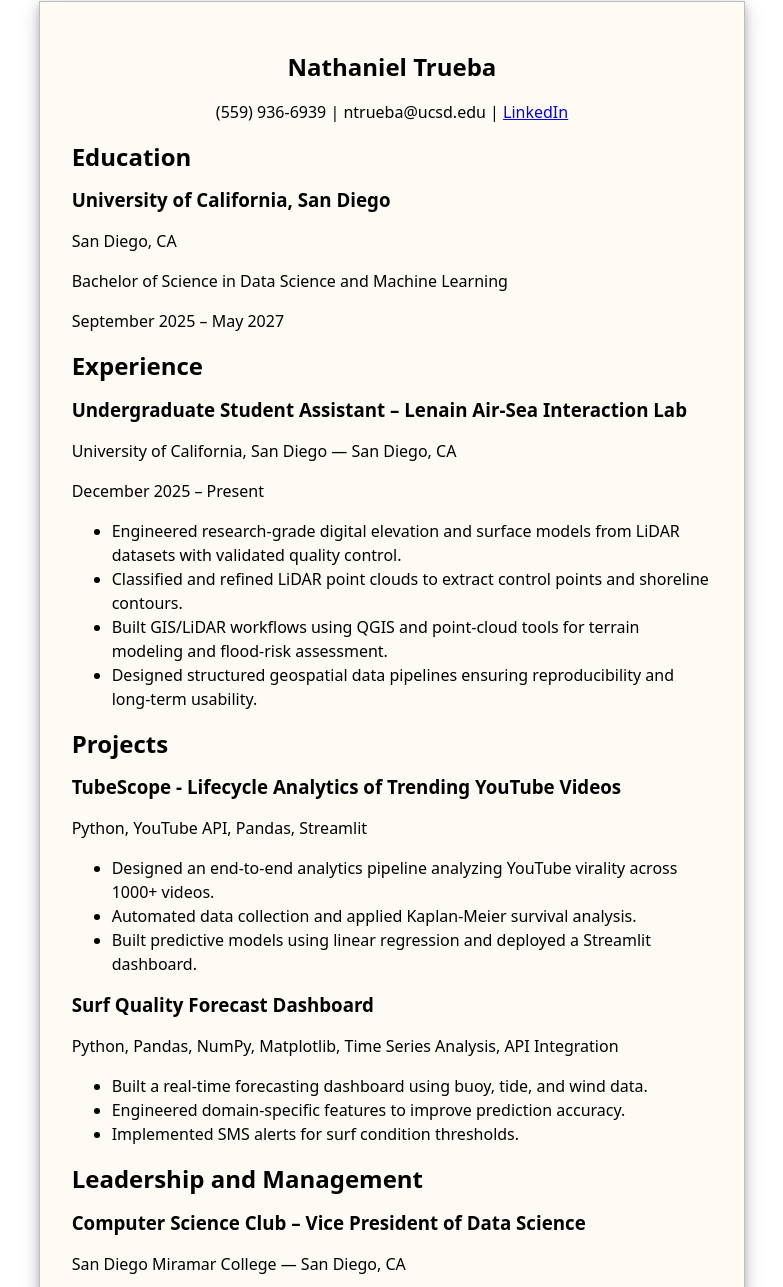
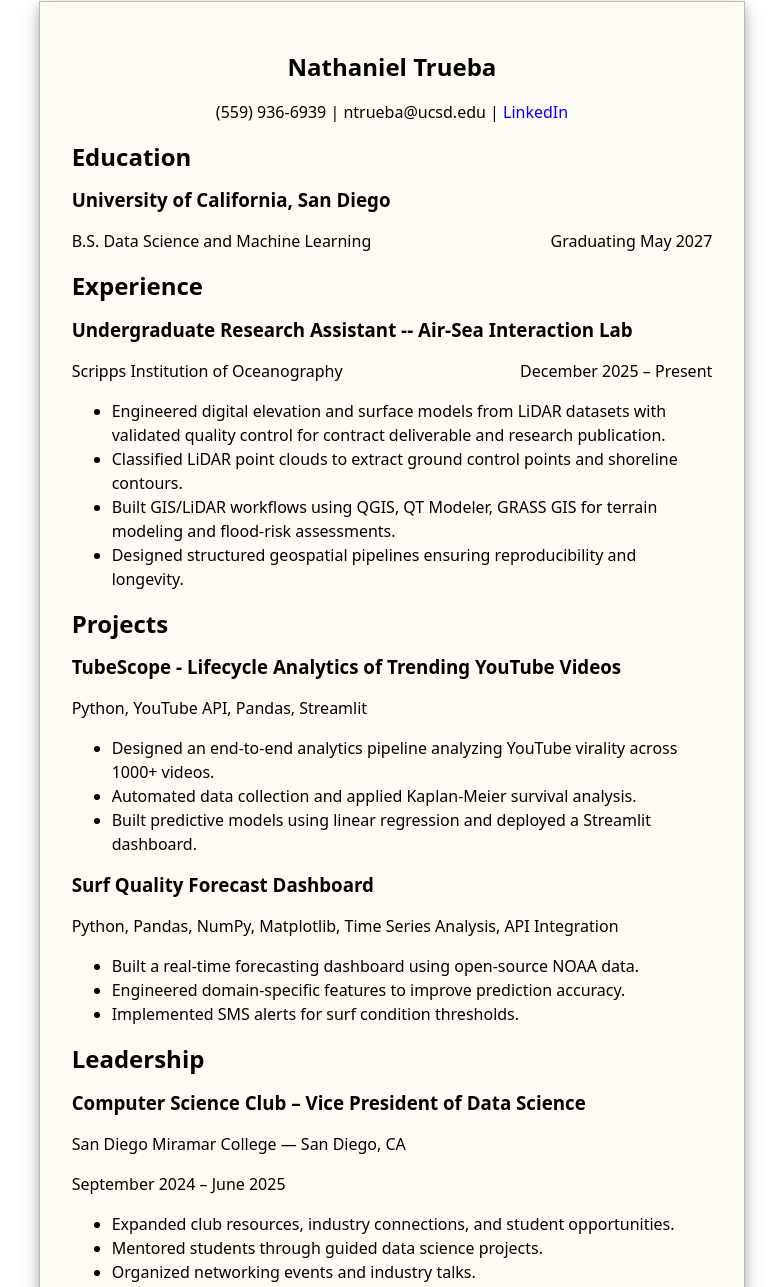
Before and after one commit to nathaniel-trueba/portfolio, a plain HTML site: page resume/index.html in a window 1280 px wide. Shown: the part 241-1528 px from the top of the page, without its empty margins (248-1031 px from the left). Drawn offline with Linux system fonts and the light colour scheme.

Commit message:
resume updates

```diff
--- a/resume/index.html
+++ b/resume/index.html
@@ -27,23 +27,26 @@
         <h2>Education</h2>
         <article>
             <h3>University of California, San Diego</h3>
-            <p>San Diego, CA</p>
-            <p>Bachelor of Science in Data Science and Machine Learning</p>
-            <time>September 2025 – May 2027</time>
+            <div class="resume-row">
+            <p>B.S. Data Science and Machine Learning</p>
+            <time>Graduating May 2027</time>
+        </div>
         </article>
     </section>
 
     <section>
         <h2>Experience</h2>
         <article>
-            <h3>Undergraduate Student Assistant – Lenain Air-Sea Interaction Lab</h3>
-            <p>University of California, San Diego — San Diego, CA</p>
+            <h3>Undergraduate Research Assistant  --  Air-Sea Interaction Lab</h3>
+            <div class="resume-row">
+            <p>Scripps Institution of Oceanography</p>
             <time>December 2025 – Present</time>
+        </div>
             <ul>
-                <li>Engineered research-grade digital elevation and surface models from LiDAR datasets with validated quality control.</li>
-                <li>Classified and refined LiDAR point clouds to extract control points and shoreline contours.</li>
-                <li>Built GIS/LiDAR workflows using QGIS and point-cloud tools for terrain modeling and flood-risk assessment.</li>
-                <li>Designed structured geospatial data pipelines ensuring reproducibility and long-term usability.</li>
+                <li>Engineered digital elevation and surface models from LiDAR datasets with validated quality control for contract deliverable and research publication.</li>
+                <li>Classified LiDAR point clouds to extract ground control points and shoreline contours.</li>
+                <li>Built GIS/LiDAR workflows using QGIS, QT Modeler, GRASS GIS for terrain modeling and flood-risk assessments.</li>
+                <li>Designed structured geospatial pipelines ensuring reproducibility and longevity.</li>
             </ul>
         </article>
     </section>
@@ -65,7 +68,7 @@
             <h3>Surf Quality Forecast Dashboard</h3>
             <p>Python, Pandas, NumPy, Matplotlib, Time Series Analysis, API Integration</p>
             <ul>
-                <li>Built a real-time forecasting dashboard using buoy, tide, and wind data.</li>
+                <li>Built a real-time forecasting dashboard using open-source NOAA data.</li>
                 <li>Engineered domain-specific features to improve prediction accuracy.</li>
                 <li>Implemented SMS alerts for surf condition thresholds.</li>
             </ul>
@@ -73,7 +76,7 @@
     </section>
 
     <section>
-        <h2>Leadership and Management</h2>
+        <h2>Leadership</h2>
         <article>
             <h3>Computer Science Club – Vice President of Data Science</h3>
             <p>San Diego Miramar College — San Diego, CA</p>
@@ -88,25 +91,24 @@
 
     <section>
         <h2>Skills</h2>
-
         <article>
             <h3>Programming & Visualization</h3>
-            <p>Pandas, SQL, NumPy, Scikit-Learn, Plotly, Tableau, Matplotlib, Seaborn, AWS</p>
+            <p>Pandas, NumPy, SQL, Scikit-Learn, Tableau, Matplotlib, Seaborn, AWS</p>
         </article>
 
         <article>
-            <h3>Machine Learning & Predictive Modeling</h3>
-            <p>Regression, Feature Engineering, Time-Series Analysis, XGBoost, Random Forest, ARIMA, K-Means, Neural Networks (MLP), NLP</p>
+            <h3>Machine Learning & Prediction</h3>
+            <p>Regression, Feature Engineering, Time-Series Analysis, XGBoost, Random Forest, K-Means, Neural Networks, Sentiment Analysis, Support Vector Machines</p>
         </article>
 
         <article>
-            <h3>Statistics and Mathematics</h3>
-            <p>Hypothesis testing, A/B testing, Probability, Linear algebra, Optimization, Principal Component Analysis, Support Vector Machines</p>
+            <h3>Math and Statistics</h3>
+            <p>Hypothesis Testing, A/B Testing, Probability, Linear Algebra, Principal Component Analysis</p>
         </article>
 
         <article>
             <h3>Relevant Coursework</h3>
-            <p>Python, Data Structures & Algorithms, Java, C++, Linear Algebra, Data Science, Exploratory Data Analysis, Machine Learning, Statistical Methods</p>
+            <p>Python, Data Structures & Algorithms, Java, C++, Linear Algebra, Data Science in Practice, Exploratory Data Analysis, Fundamentals of Machine Learning, Statistical Methods</p>
         </article>
     </section>
 </div>
--- a/style.css
+++ b/style.css
@@ -98,6 +98,24 @@ h1 {
   box-shadow: 0 4px 8px 0 rgba(0, 0, 0, 0.2), 0 6px 20px 0 rgba(0, 0, 0, 0.19);
 }
 
-.resume-header{
+.resume-header {
   text-align: center;
 }
+
+.resume-header a {
+  text-decoration: none;
+}
+
+.resume-row {
+    display: flex;
+    justify-content: space-between;
+    align-items: baseline;
+}
+
+.resume-row p {
+    margin: 0;
+}
+
+.resume-row time {
+    white-space: nowrap;
+}
```
